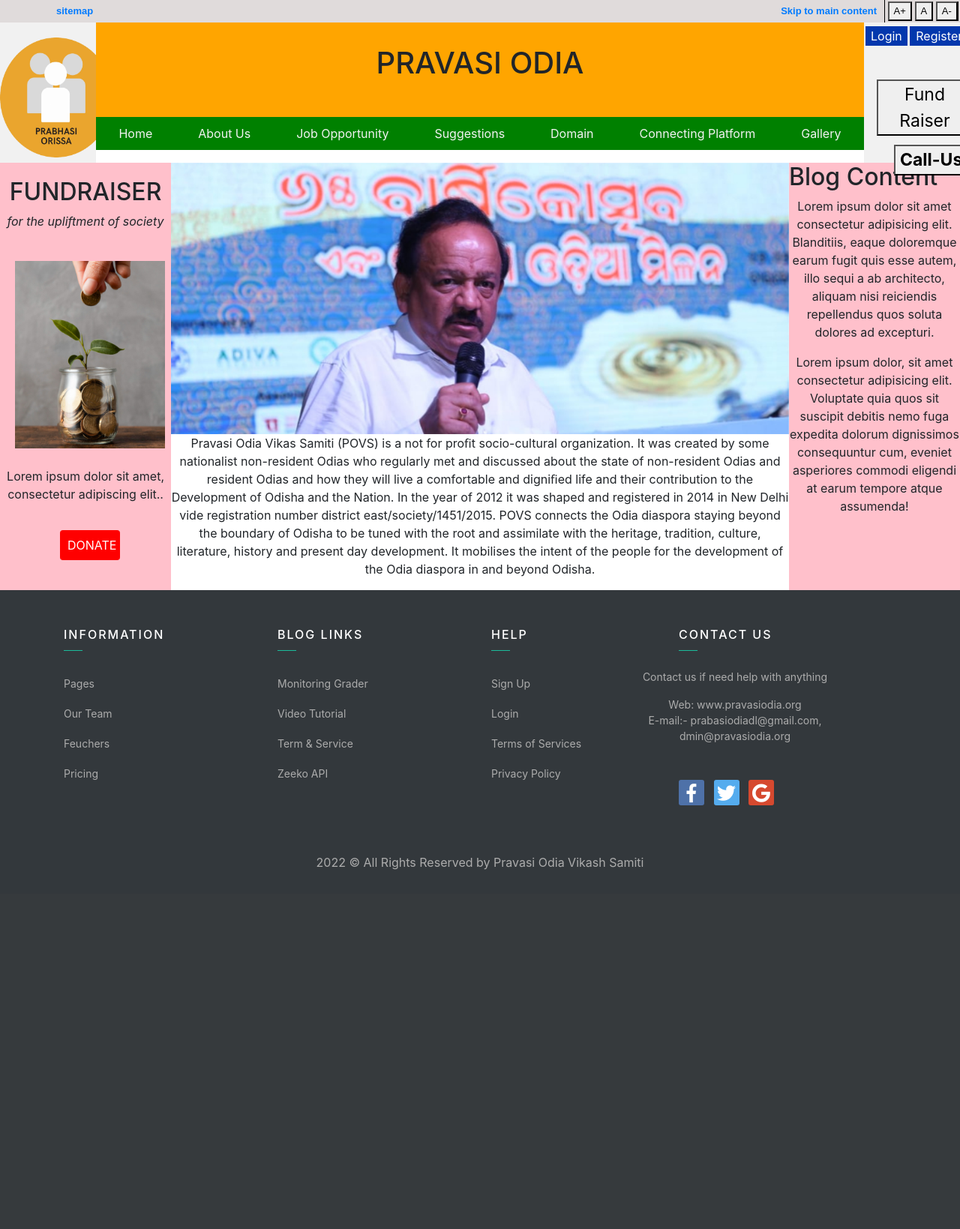
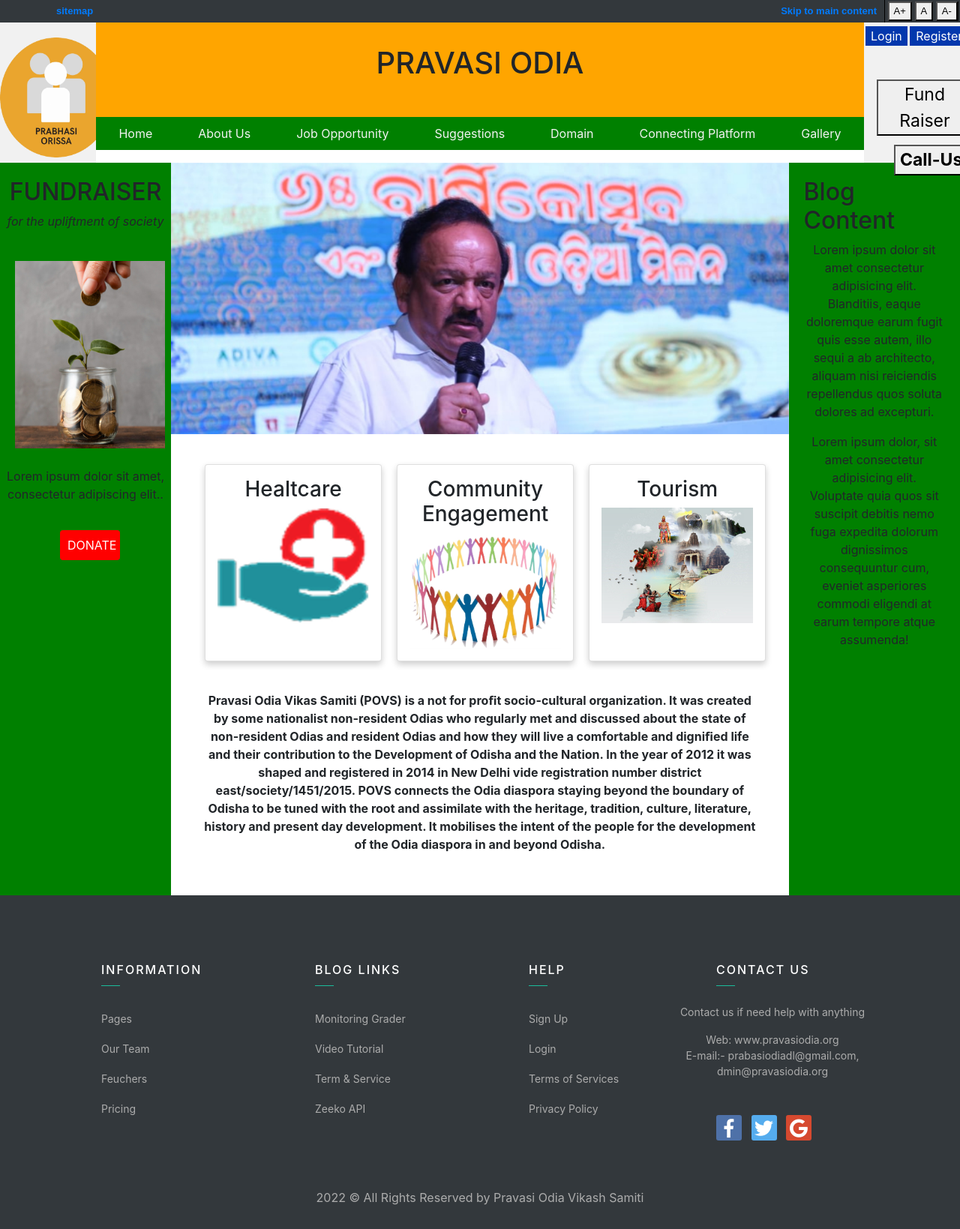
Before and after one commit to PPriyadarsini/PRAVASI-ODIA-PROJECT, a PHP site: page / in a window 1280 px wide. Shown: the whole page at 75% size. Before the commit the page ends 1160 px from the top, so only its background shows below. Run offline with PHP 8.4, Linux system fonts and the light colour scheme; some libraries are stand-ins or nearby versions.

Commit message:
cards added

```diff
--- a/index.html
+++ b/index.html
@@ -102,6 +102,30 @@
 
                     </div>
 
+                   <!-- --------------- cards---------------------------- -->
+                    <div class="row">
+                        <div class="column">
+                        <div class="card">
+                            <h3>Healtcare</h3>
+                            <img src="images/card1.jpg">
+                        </div>
+                        </div>
+
+                        <div class="column">
+                        <div class="card">
+                            <h3>Community Engagement</h3>
+                            <img src="images/card2.jpg">
+                        </div>
+                        </div>
+
+                        <div class="column">
+                        <div class="card">
+                            <h3>Tourism</h3>
+                            <img src="images/card3.png">
+                        </div>
+                        </div>
+                    </div>
+
                     <p>Pravasi Odia Vikas Samiti (POVS) is a not for proﬁt socio-cultural organization. It was created by some nationalist non-resident Odias who regularly met and discussed about the state of non-resident Odias and resident Odias and how they will live a comfortable and digniﬁed life and their contribution to the Development of Odisha and the Nation. In the year of 2012 it was shaped and registered in 2014 in New Delhi vide registration number district east/society/1451/2015. POVS connects the Odia diaspora staying beyond the boundary of Odisha to be tuned with the root and assimilate with the heritage, tradition, culture, literature, history and present day development. It mobilises the intent of the people for the development of the Odia diaspora in and beyond Odisha.</p>
 
             </div>
--- a/style2.css
+++ b/style2.css
@@ -8,7 +8,7 @@
 }
 
 .tnav{
-  background-color: #e0dbdb;
+  background-color: #33383c;
   height: 30px;
   display: flex;
   font-family: Arial, Helvetica, sans-serif;
@@ -152,7 +152,7 @@
 }
 #middlec .side1{
   width: 18%;
-   background-color: pink;
+   background-color: green;
   padding-top:20px;
 
 }
@@ -184,11 +184,56 @@
   align-items: center;
 }
 
+/*****************---------------CARDS-----------------********************/
+.column {
+  float: left;
+  width: 30%;
+  padding: 0 10px;
+}
 
+/* Remove extra left and right margins, due to padding */
+.row {
+  margin-top:40px;
+  position:relative;
+  left:50px;
+}
+
+/* Clear floats after the columns */
+.row:after {
+  content: "";
+  display: table;
+  clear: both;
+}
+
+/* Responsive columns */
+@media screen and (max-width: 600px) {
+  .column {
+    width: 100%;
+    display: block;
+    margin-bottom: 20px;
+  }
+}
+
+/* Style the counter cards */
+.card {
+  box-shadow: 0 4px 8px 0 rgba(0, 0, 0, 0.2);
+  padding: 16px;
+  height: 100%;
+  text-align: center;
+  background-color: #f1f1f1;
+}
+
+/*************---------CARDS END-----------------************/
+.blog p{
+  text-align: center;
+  padding: 40px;
+  font-weight: bold;
+}
 #middlec .side2{
   width: 18%;
-   background-color: pink;
+   background-color: green;
   align-items: center;
+  padding: 20px;
 }
 
 
```
Also changed, not shown: images/card1.jpg (added), images/card2.jpg (added), images/card3.png (added).
